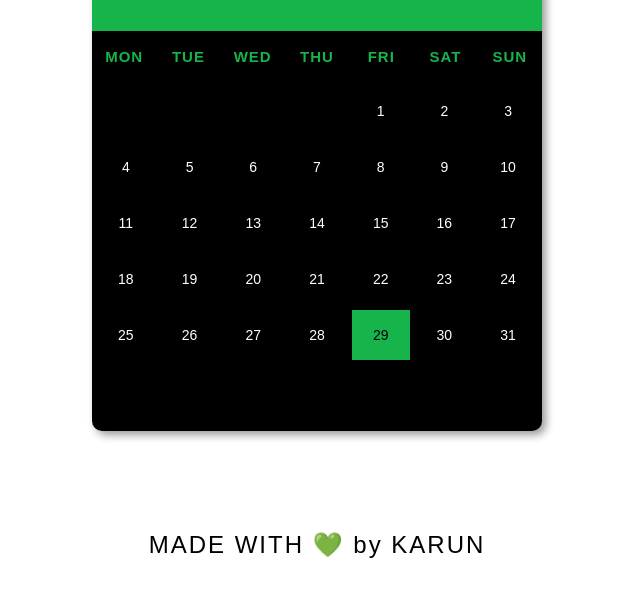
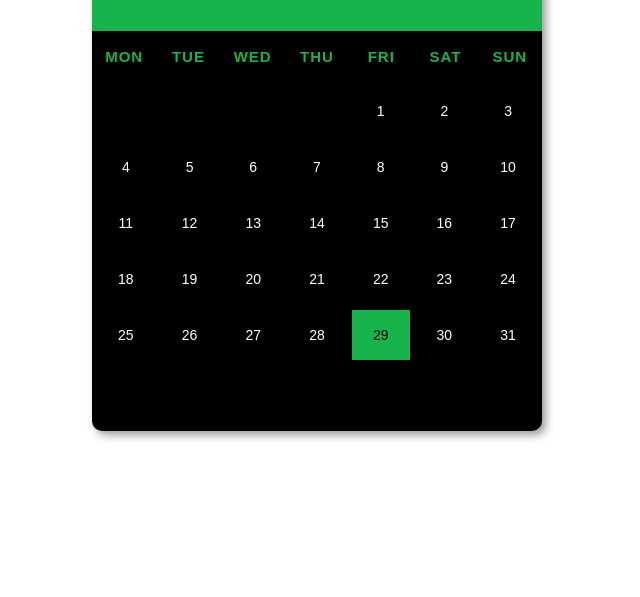
Before and after one commit to lykanranger/calendar, a plain HTML site: page index.html in a window 1280 px wide. Shown: the part 189-786 px from the top of the page, without its empty margins (323-963 px from the left). Drawn offline with Linux system fonts and the light colour scheme.

Commit message:
Update index.html

```diff
--- a/index.html
+++ b/index.html
@@ -28,7 +28,7 @@
         <div class="days"></div>
       </div>
     </div>
-    <div class="author">MADE WITH 💚 by KARUN</div>
     <script src="script.js"></script>
   </body>
+
 </html>
```
